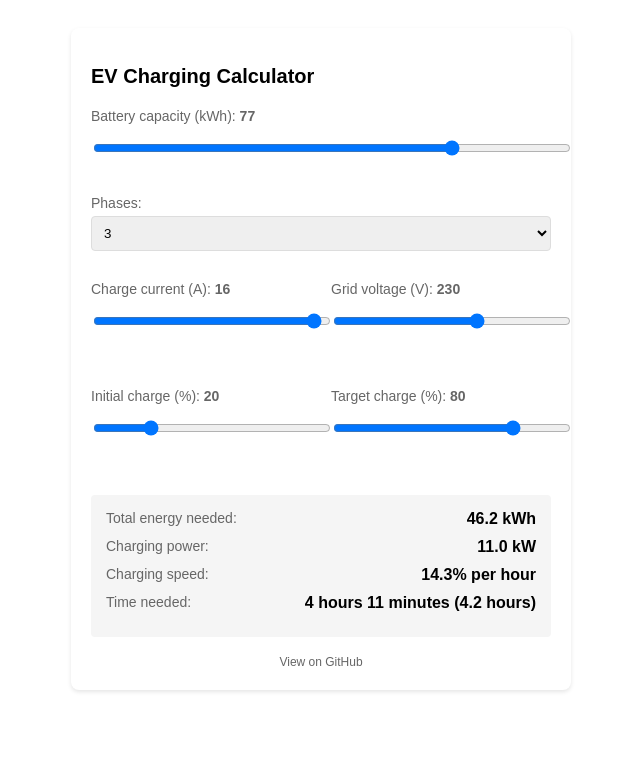
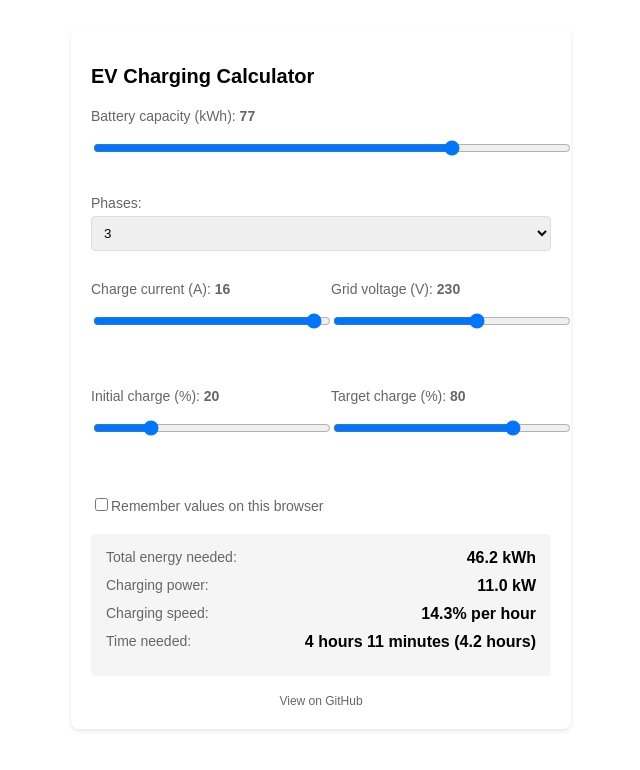
Before and after one commit to ltpk/ev-charging-calc, a React (Vite) app: page / in a window 1280 px wide. Shown: the top 770 px of the page, without its empty margins (319-959 px from the left). Built offline with nearby package versions, Linux system fonts and the light colour scheme.

Commit message:
remember values feature implemented

```diff
--- a/src/EVChargingCalculator.jsx
+++ b/src/EVChargingCalculator.jsx
@@ -1,4 +1,4 @@
-import { useState } from 'react'
+import { useState, useEffect } from 'react'
 import PropTypes from 'prop-types'
 import './styles.css'
 
@@ -57,6 +57,28 @@ SelectField.propTypes = {
   options: PropTypes.array.isRequired
 }
 
+const CheckboxField = ({ label, checked, onChange }) => {
+  return (
+    <div className="input-group">
+      <label className="label">
+        <input
+          type="checkbox"
+          checked={checked}
+          onChange={(e) => onChange(e.target.checked)}
+          className="checkbox"
+        />
+        {label}
+      </label>
+    </div>
+  )
+}
+
+CheckboxField.propTypes = {
+  label: PropTypes.string.isRequired,
+  checked: PropTypes.bool.isRequired,
+  onChange: PropTypes.func.isRequired
+}
+
 const EVChargingCalculator = () => {
   const [phases, setPhases] = useState(3)
   const [batteryCapacity, setBatteryCapacity] = useState(77)
@@ -64,6 +86,37 @@ const EVChargingCalculator = () => {
   const [voltage, setVoltage] = useState(230)
   const [initialCharge, setInitialCharge] = useState(20)
   const [targetCharge, setTargetCharge] = useState(80)
+  const [rememberValues, setRememberValues] = useState(false)
+
+  // Load saved values from localStorage on component mount
+  useState(() => {
+    if (localStorage.getItem('evCalculatorValues')) {
+      const savedValues = JSON.parse(localStorage.getItem('evCalculatorValues'))
+      setPhases(savedValues.phases)
+      setBatteryCapacity(savedValues.batteryCapacity)
+      setAmperage(savedValues.amperage)
+      setVoltage(savedValues.voltage)
+      setInitialCharge(savedValues.initialCharge)
+      setTargetCharge(savedValues.targetCharge)
+      setRememberValues(true)
+    }
+  }, [])
+
+  // Save values to localStorage when rememberValues is true
+  useEffect(() => {
+    if (rememberValues) {
+      localStorage.setItem('evCalculatorValues', JSON.stringify({
+        phases,
+        batteryCapacity,
+        amperage,
+        voltage,
+        initialCharge,
+        targetCharge
+      }))
+    } else {
+      localStorage.removeItem('evCalculatorValues')
+    }
+  }, [rememberValues, phases, batteryCapacity, amperage, voltage, initialCharge, targetCharge])
 
   const chargingPower = (phases * amperage * voltage) / 1000
   const chargingSpeed = (chargingPower / batteryCapacity) * 100
@@ -123,6 +176,12 @@ const EVChargingCalculator = () => {
           />
         </div>
 
+        <CheckboxField
+          label='Remember values on this browser'
+          checked={rememberValues}
+          onChange={setRememberValues}
+        />
+
         <div className="results">
           <div className="result-row">
             <span className="result-label">Total energy needed:</span>
```
